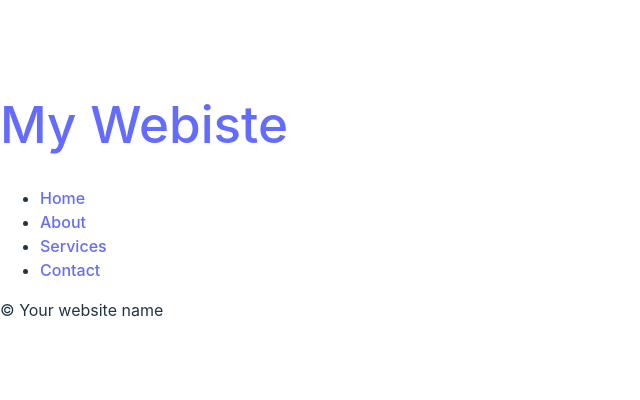
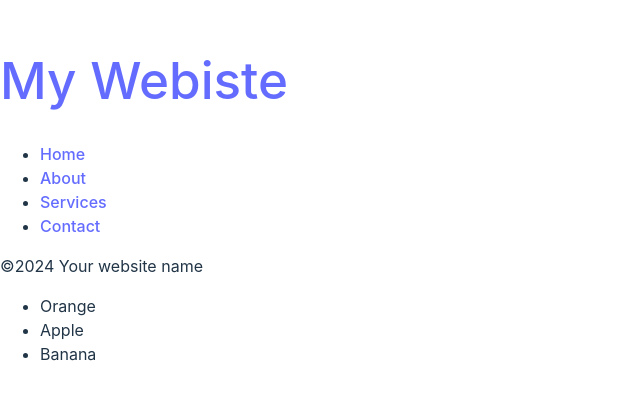
Before and after one commit to thuan410/NT114, a React (Vite) app: page / in a window 1280 px wide. Shown: the part 200-600 px from the top of the page, without its empty margins (0-640 px from the left). Built offline with nearby package versions, Linux system fonts and the light colour scheme.

Commit message:
thuan commit: first

```diff
--- a/src/App.jsx
+++ b/src/App.jsx
@@ -1,5 +1,6 @@
 import Header from "./Header.jsx"
 import Footer from "./Footer.jsx";
+import Food from "./food.jsx";
 
 function App() {
 
@@ -7,6 +8,7 @@
     <>
     <Header/>
     <Footer/>
+    <Food/>
     </>
   );
 }
--- a/src/Footer.jsx
+++ b/src/Footer.jsx
@@ -2,7 +2,7 @@
 function Footer() {
     return(
         <footer>
-        <p>&copy; Your website name</p>
+        <p>&copy;{new Date().getFullYear()} Your website name</p>
         </footer>
     );
 }
--- /dev/null
+++ b/src/food.jsx
@@ -0,0 +1,16 @@
+
+function Food() {
+
+    const food1 = "Banana";
+    const food2 = "Apple";
+
+    return(
+        <ul>
+            <li>Orange</li>
+            <li>{food2}</li>
+            <li>{food1}</li>
+        </ul>
+    );
+}
+
+export default Food
```
